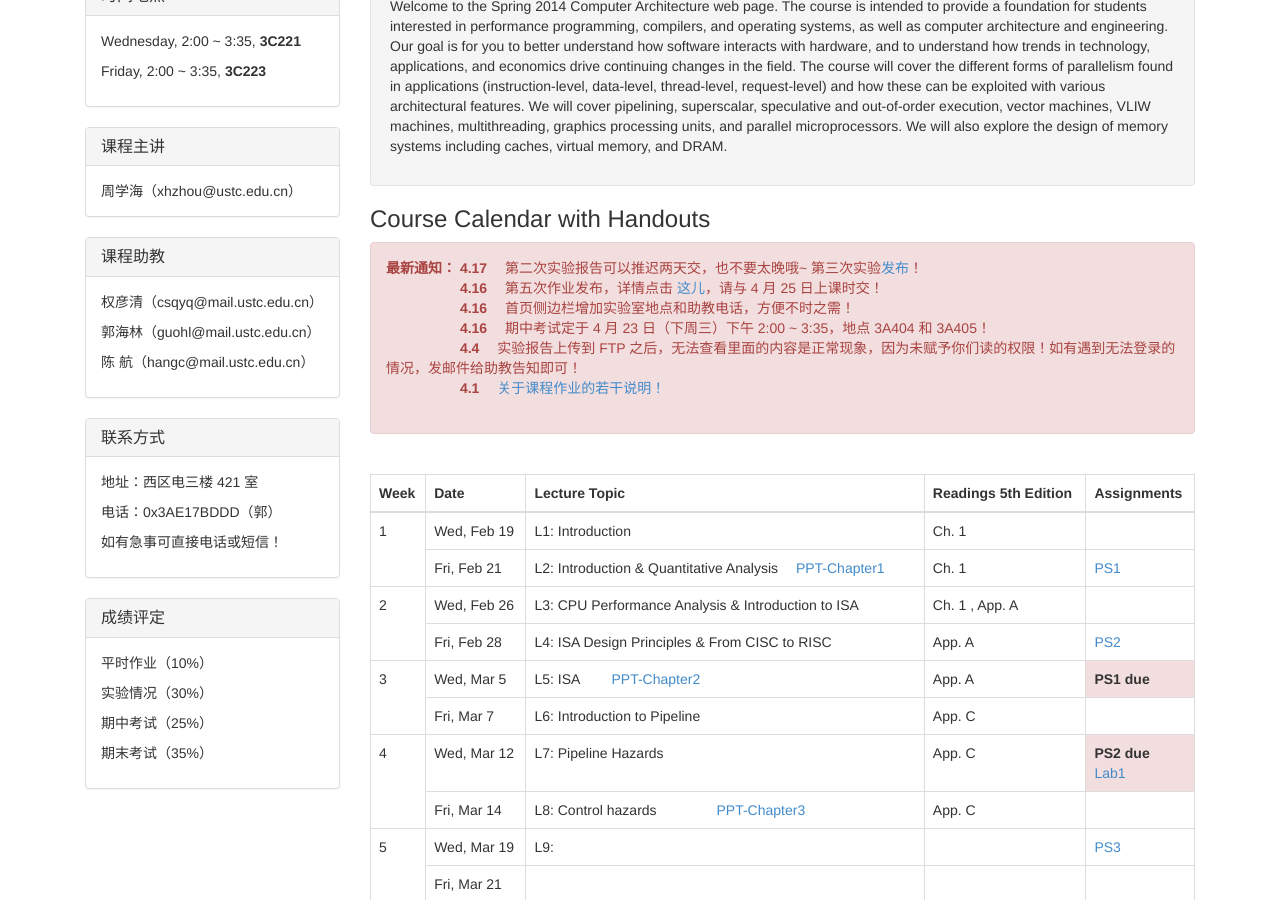
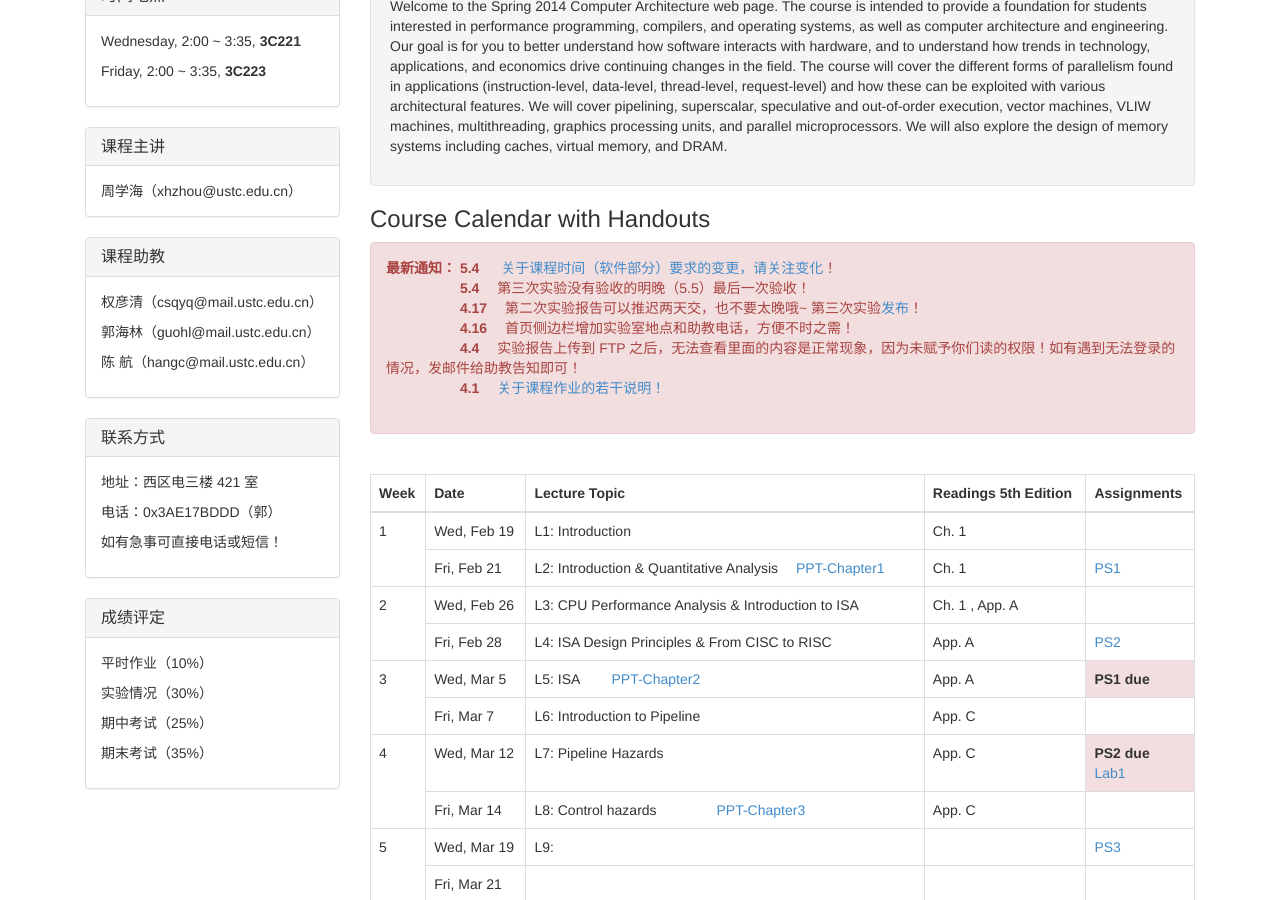
Before and after one commit to hazirguo/ca2014, a Jekyll site: the page index.html, which Jekyll copies as it is, in a window 1280 px wide and 900 px high, scrolled down 426 px. Built offline with Jekyll 4.4.1, drawn with Linux system fonts in a browser that asks for light colours; Markdown is read by kramdown in place of the engine named in the settings.

Commit message:
add lab info

```diff
--- /dev/null
+++ b/_posts/2014-05-04-about_lab2.md
@@ -0,0 +1,12 @@
+---
+layout: post
+title: 关于实验要求的调整说明
+---
+
+大家对教学的反馈已经收到，跟与周老师商议，对于课程实验（软件部分）要求调整如下：
+
+1. 所有要求做图形化交互界面的，现在不作为 **较高要求** 出现，而是作为 **附加要求**，即如果未完成交互界面每个实验也可以最高拿到 10 分，若完成了交互界面，每个实验可能超过 10 分，但不建议大家花费过多时间在完成界面的要求上，毕竟体系结构课程实验的目的是让你们理解算法的核心。
+2. 实验除了验收来防作弊以外，你们提交的实验源代码将也会使用防作弊系统来检查，再次提醒：大家不要抄袭。
+3. 在每个实验验收结束之后，你们还可以继续完善你们的实验，在下一个实验验收时间找助教补充验收上一实验较高和附加要求的内容。
+
+最后，大家的建议都很好，对于进一步改进我们的教学有很大帮助，但反馈的渠道有多种，可以在博客中进行署名或匿名评论，也可发邮件给助教，我们都会及时回复。
--- a/index.html
+++ b/index.html
@@ -174,10 +174,12 @@
        <!--　 有关课程实验的相关说明，详情点击 <a href="blog/20140321/about_lab.html">这儿</a> !</br>  -->
        <!--　 第三次作业发布，详情点击 <a href="coursework/index.html#ps3">这儿</a>，请与 3 月 26 日上课时交！ </br> -->
        <!--　 第一次实验发布，详情点击 <a href="experiments/index.html#lab1">这儿</a>（已更新 MIPSsim 压缩包，添加“样例程序”），请与 3 月 28 日前提交！　-->
-      <strong>最新通知：</strong>  <strong> 4.17 </strong>　第二次实验报告可以推迟两天交，也不要太晚哦~ 第三次实验<a href="experiments/index.html#lab3">发布</a>！ </br>
-        　　　　　 <strong> 4.16 </strong>　第五次作业发布，详情点击 <a href="coursework/index.html#ps5">这儿</a>，请与 4 月 25 日上课时交！ </br>
+      <strong>最新通知：</strong>  <strong> 5.4 </strong>　<a href="blog/20140504/about_lab2.html"> 关于课程时间（软件部分）要求的变更，请关注变化</a>！ </br>
+        　　　　　 <strong> 5.4 </strong>　第三次实验没有验收的明晚（5.5）最后一次验收！ </br>
+        　　　　　 <strong> 4.17 </strong>　第二次实验报告可以推迟两天交，也不要太晚哦~ 第三次实验<a href="experiments/index.html#lab3">发布</a>！ </br>
+              <!-- <strong> 4.16 </strong>　第五次作业发布，详情点击 <a href="coursework/index.html#ps5">这儿</a>，请与 4 月 25 日上课时交！ </br>  -->
         　　　　　 <strong> 4.16 </strong>　首页侧边栏增加实验室地点和助教电话，方便不时之需！</br>
-        　　　　　 <strong> 4.16 </strong>　期中考试定于 4 月 23 日（下周三）下午 2:00 ~ 3:35，地点 3A404 和 3A405！</br>
+              <!-- <strong> 4.16 </strong>　期中考试定于 4 月 23 日（下周三）下午 2:00 ~ 3:35，地点 3A404 和 3A405！</br> -->
               <!-- <strong> 4.14 </strong>　期中考试暂定于 4 月 23 日（下周三）下午 1:30 ~ 3:35，地点待定！ <br/> -->
               <!-- <strong> 4.14 </strong>　小实验必须要验收，否则验收分（占60%）就没有了！周一没来得及验收的周四来验收！<br/> -->
               <!-- <strong> 4.10 </strong>　实验二实验报告纠错：“第1点是必做的，第2点是选做”。下周一和周四验收！ <br/> -->
```
